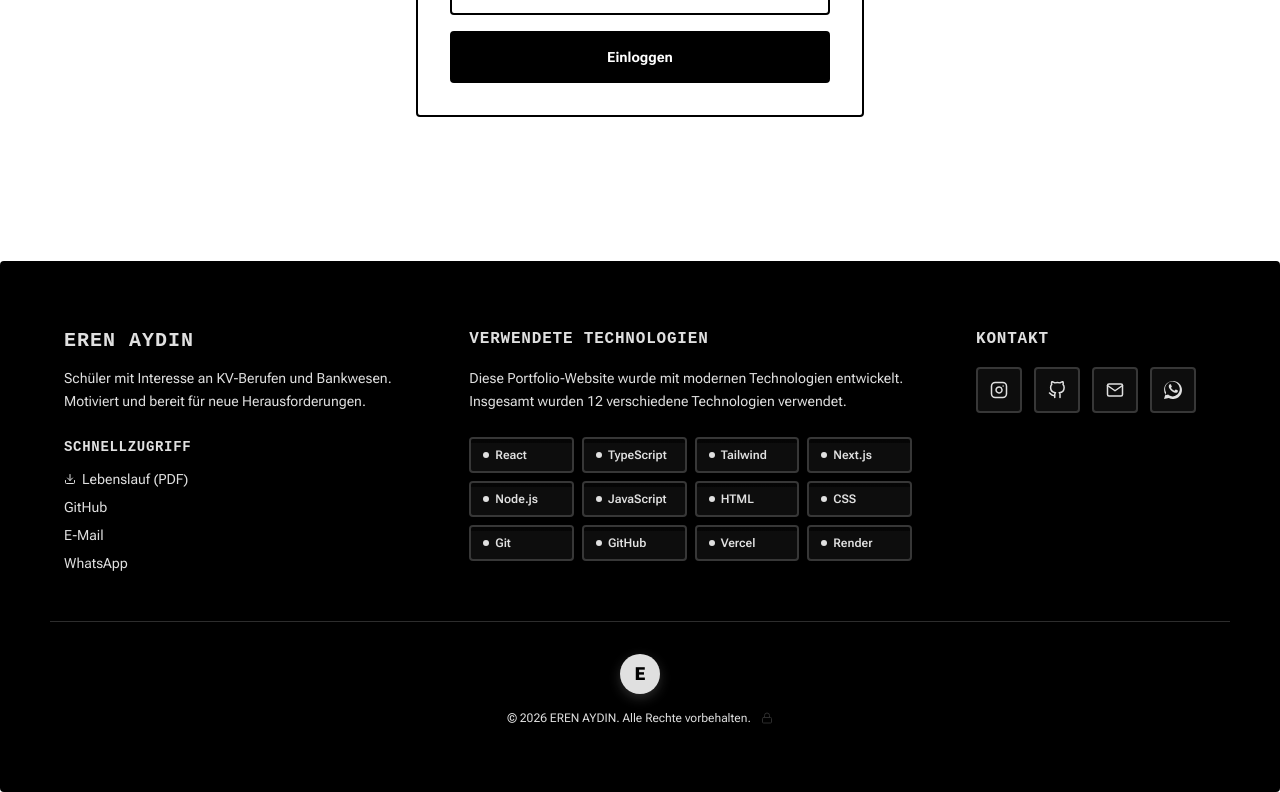
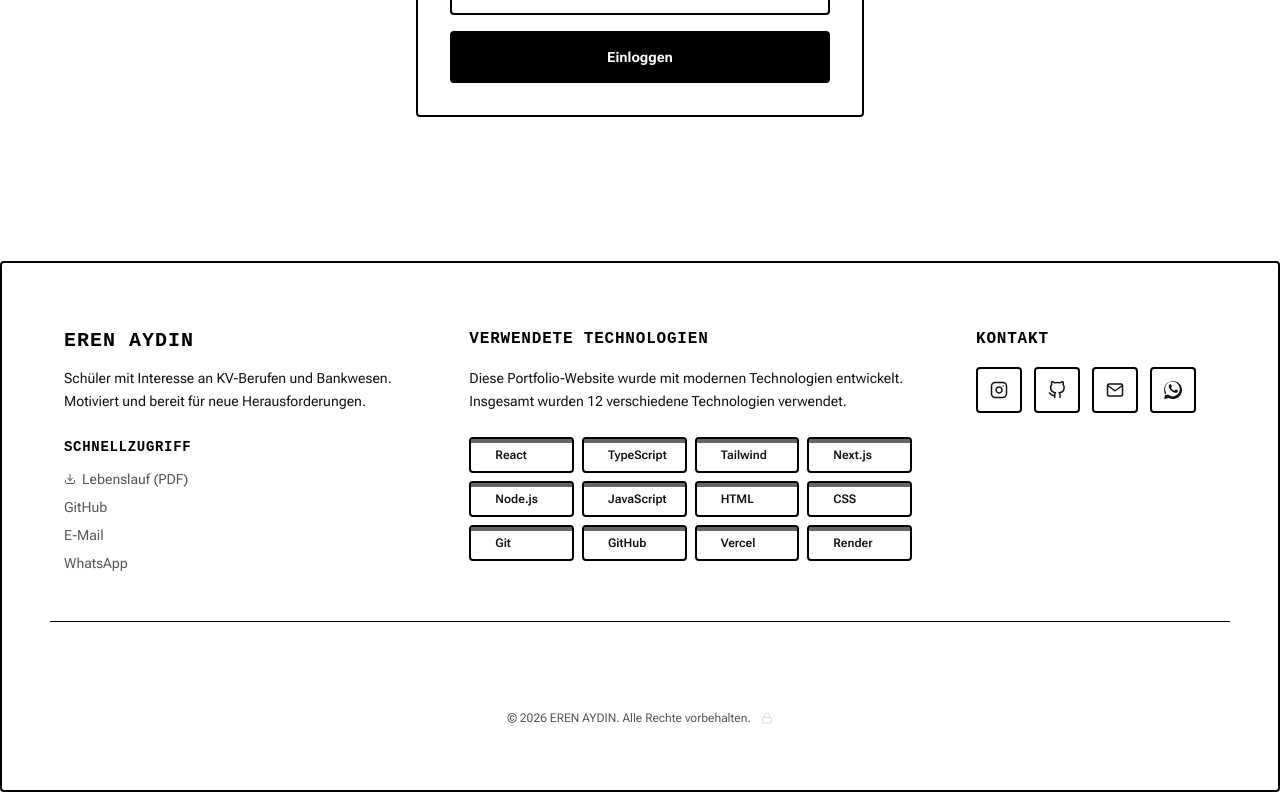
Before and after one commit to xddswi-swiss/lebenslauf, a Next.js app: page /admin in a window 1280 px wide. Shown: the part 505-1297 px from the top of the page. Built offline with nearby package versions, Linux system fonts and the light colour scheme.

Commit message:
Style: Set light theme header and footer backgrounds to solid yellow (#eef200) with black text for a unified color block design

```diff
--- a/src/app/globals.css
+++ b/src/app/globals.css
@@ -360,52 +360,60 @@
   color: #ffffff !important;
 }
 
-/* Light Theme Footer Override: Black Background, Yellow Text */
-:root:not(.dark) footer {
-  background-color: #000000 !important;
+/* Light Theme Footer Override: Yellow Background, Black Text */
+:root:not(.dark):not(.bw-mode) footer {
+  background-color: #eef200 !important; /* Pure solid yellow background */
   background-image: none !important;
-  border-top-color: rgba(238, 242, 0, 0.2) !important;
+  border-top-color: rgba(0, 0, 0, 0.1) !important;
 }
 
-:root:not(.dark) footer a,
-:root:not(.dark) footer h3,
-:root:not(.dark) footer h4,
-:root:not(.dark) footer p,
-:root:not(.dark) footer span,
-:root:not(.dark) footer svg {
-  color: #eef200 !important;
+:root:not(.dark):not(.bw-mode) footer h3,
+:root:not(.dark):not(.bw-mode) footer h4,
+:root:not(.dark):not(.bw-mode) footer p,
+:root:not(.dark):not(.bw-mode) footer span {
+  color: #000000 !important;
 }
 
-:root:not(.dark) footer a:hover {
-  opacity: 0.8;
+:root:not(.dark):not(.bw-mode) footer a {
+  color: #000000 !important;
+  transition: opacity 0.2s ease !important;
 }
 
-/* Glass-cards (badges/socials) in footer */
-:root:not(.dark) footer .glass-card {
-  background-color: rgba(255, 255, 255, 0.05) !important;
-  border-color: rgba(238, 242, 0, 0.2) !important;
+:root:not(.dark):not(.bw-mode) footer a:hover {
+  opacity: 0.7 !important;
 }
 
-:root:not(.dark) footer .glass-card:hover {
-  border-color: #eef200 !important;
-  background-color: rgba(255, 255, 255, 0.1) !important;
+:root:not(.dark):not(.bw-mode) footer svg {
+  color: #000000 !important;
+}
+
+/* Glass-cards (badges/socials) in yellow footer */
+:root:not(.dark):not(.bw-mode) footer .glass-card {
+  background-color: rgba(0, 0, 0, 0.03) !important;
+  border-color: rgba(0, 0, 0, 0.1) !important;
+  color: #000000 !important;
+}
+
+:root:not(.dark):not(.bw-mode) footer .glass-card:hover {
+  border-color: #000000 !important;
+  background-color: rgba(0, 0, 0, 0.05) !important;
 }
 
 /* Inner borders and dividers in footer */
-:root:not(.dark) footer .border-t {
-  border-color: rgba(238, 242, 0, 0.2) !important;
+:root:not(.dark):not(.bw-mode) footer .border-t {
+  border-color: rgba(0, 0, 0, 0.1) !important;
 }
 
 /* Badge bullet points in footer */
-:root:not(.dark) footer span.rounded-full {
-  background: #eef200 !important;
+:root:not(.dark):not(.bw-mode) footer span.rounded-full {
+  background: #000000 !important;
 }
 
 /* Footer main logo bullet */
-:root:not(.dark) footer .rounded-full.bg-gradient-to-br {
-  background: #eef200 !important;
-  color: #000000 !important;
-  box-shadow: 0 4px 12px rgba(238, 242, 0, 0.2) !important;
+:root:not(.dark):not(.bw-mode) footer .rounded-full.bg-gradient-to-br {
+  background: #000000 !important;
+  color: #ffffff !important;
+  box-shadow: 0 4px 12px rgba(0, 0, 0, 0.1) !important;
 }
 
 /* Dark Theme Footer Override: Navy Blue Background, White Text, Black EREN AYDIN Title */
@@ -469,6 +477,61 @@
   background: #000000 !important;
   color: #ffffff !important;
   box-shadow: 0 4px 12px rgba(0, 0, 0, 0.2) !important;
+}
+
+/* Light Theme Header Override: Solid Yellow Background, Black Logo, Black Links */
+:root:not(.dark):not(.bw-mode) header.header-glass-gradient {
+  background: #eef200 !important;
+  background-color: #eef200 !important;
+  border-bottom: 1px solid rgba(0, 0, 0, 0.1) !important;
+}
+
+/* Make header logo EREN AYDIN black */
+:root:not(.dark):not(.bw-mode) header.header-glass-gradient a.text-transparent {
+  background: none !important;
+  -webkit-text-fill-color: #000000 !important;
+  color: #000000 !important;
+}
+
+/* Make header navigation links black, hovering to opacity-70 */
+:root:not(.dark):not(.bw-mode) header.header-glass-gradient nav a {
+  color: #000000 !important;
+  transition: opacity 0.2s ease !important;
+}
+
+:root:not(.dark):not(.bw-mode) header.header-glass-gradient nav a:hover {
+  opacity: 0.7 !important;
+}
+
+/* Active language button in yellow header (black background, white text) */
+:root:not(.dark):not(.bw-mode) header.header-glass-gradient button.bg-primary {
+  background-color: #000000 !important;
+  background: #000000 !important;
+  color: #ffffff !important;
+}
+
+/* Inactive language buttons in yellow header (black text, hover to transparent black) */
+:root:not(.dark):not(.bw-mode) header.header-glass-gradient button:not(.bg-primary):not(.bw-switch-container button):not(.glass-card) {
+  color: #000000 !important;
+  background-color: transparent !important;
+}
+
+:root:not(.dark):not(.bw-mode) header.header-glass-gradient button:not(.bg-primary):not(.bw-switch-container button):not(.glass-card):hover {
+  background-color: rgba(0, 0, 0, 0.05) !important;
+  color: #000000 !important;
+}
+
+/* Mobile hamburger menu button in yellow header */
+:root:not(.dark):not(.bw-mode) header.header-glass-gradient button.glass-card {
+  border-color: rgba(0, 0, 0, 0.1) !important;
+  background-color: rgba(255, 255, 255, 0.4) !important;
+  color: #000000 !important;
+}
+
+:root:not(.dark):not(.bw-mode) header.header-glass-gradient button.glass-card:hover {
+  border-color: #000000 !important;
+  background-color: rgba(0, 0, 0, 0.05) !important;
+  color: #000000 !important;
 }
 
 /* Dark Theme Header Override: Navy Blue Background, Black EREN AYDIN Logo, White Links */
```
